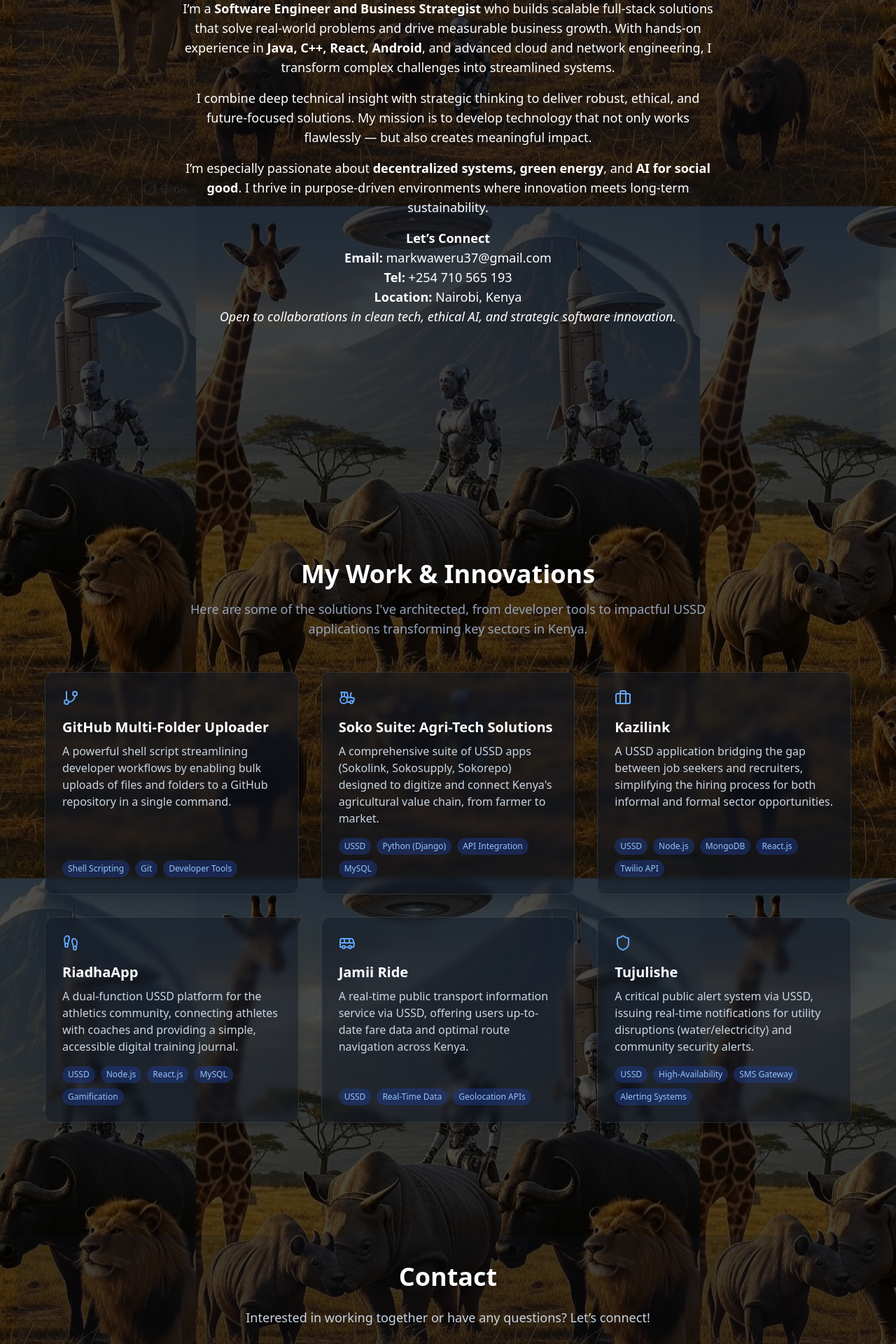
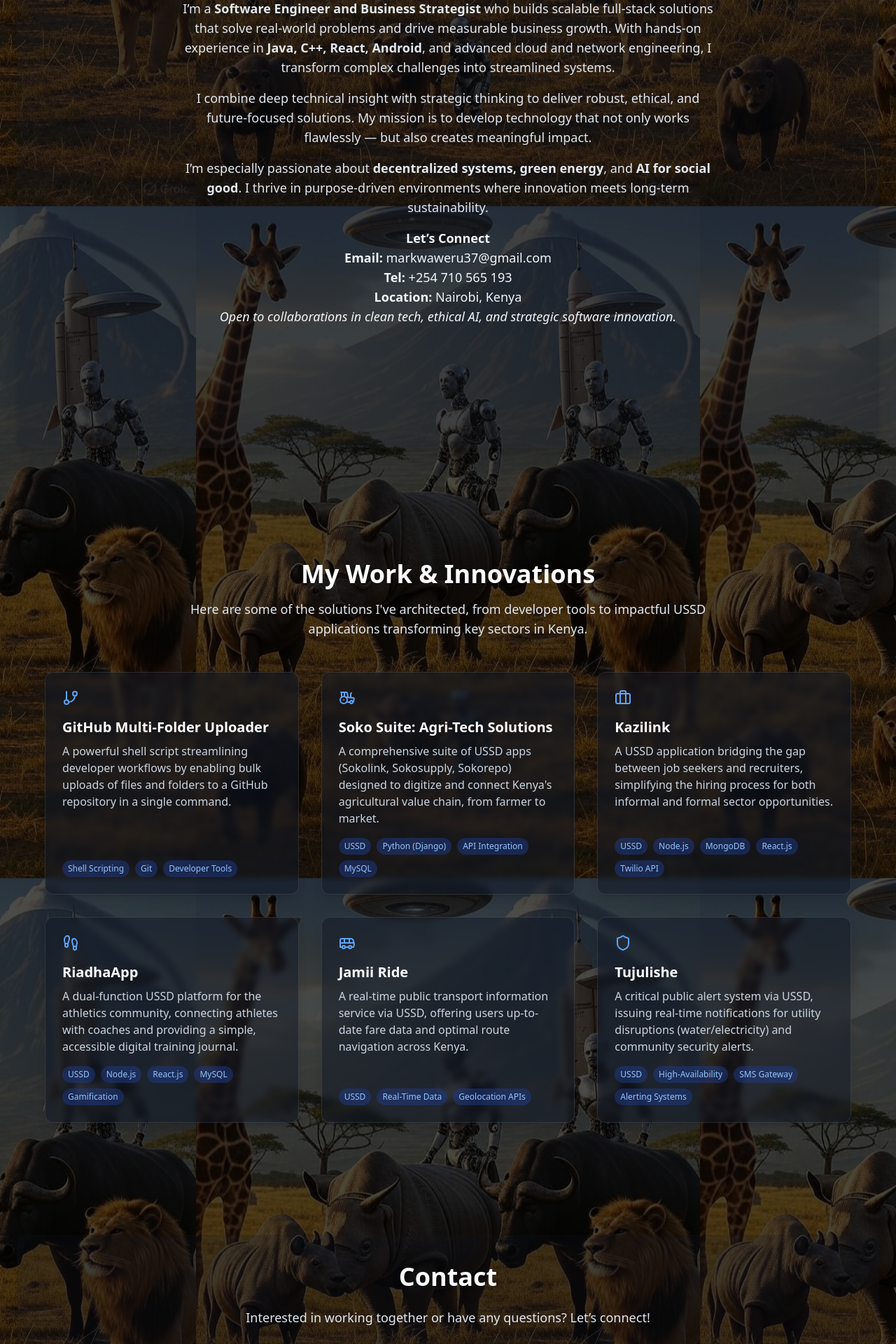
Before and after one commit to Waweru37/PortfolioApp, a React (Vite) app in the folder client/: page / in a window 1280 px wide. Shown: the part 1120-3040 px from the top of the page at 70% size. Built offline with nearby package versions, Linux system fonts and the light colour scheme.

Commit message:
Updated the Text Color Scheme and unified it

```diff
--- a/client/src/components/About.jsx
+++ b/client/src/components/About.jsx
@@ -7,17 +7,17 @@ function About() {
         <div className="relative z-10 flex flex-col items-center justify-center min-h-screen text-center px-4">
           <div className="max-w-3xl mx-auto">
             <h2 className="text-4xl font-bold mb-6">About Me</h2>
-            <p className="text-lg mb-4">
+            <p className="text-lg text-slate-200 mb-4">
               I’m a <strong className="font-bold">Software Engineer and Business Strategist</strong> who builds scalable full-stack solutions that solve real-world problems and drive measurable business growth.
               With hands-on experience in <strong>Java, C++, React, Android</strong>, and advanced cloud and network engineering, I transform complex challenges into streamlined systems.
             </p>
-            <p className="text-lg mb-4">
+            <p className="text-lg text-slate-200 mb-4">
               I combine deep technical insight with strategic thinking to deliver robust, ethical, and future-focused solutions. My mission is to develop technology that not only works flawlessly — but also creates meaningful impact.
             </p>
-            <p className="text-lg mb-4">
+            <p className="text-lg text-slate-200 mb-4">
               I’m especially passionate about <strong>decentralized systems, green energy</strong>, and <strong>AI for social good</strong>. I thrive in purpose-driven environments where innovation meets long-term sustainability.
             </p>
-            <p className="text-lg">
+            <p className="text-lg text-slate-100">
               <strong className="font-bold">Let’s Connect</strong><br />
               <strong>Email:</strong> markwaweru37@gmail.com<br />
               <strong>Tel:</strong> +254 710 565 193<br />
--- a/client/src/components/Contact.jsx
+++ b/client/src/components/Contact.jsx
@@ -42,7 +42,7 @@ function Contact() {
       <div className="bg-gray-900 bg-opacity-20 p-10 rounded-xl shadow-xl">
         <div className="max-w-3xl mx-auto">
           <h2 className="text-4xl font-bold mb-6">Contact</h2>
-          <p className="mb-10 text-lg text-slate-300">
+          <p className="mb-10 text-lg text-slate-200">
             Interested in working together or have any questions? Let’s connect!
           </p>
           <form
@@ -83,7 +83,7 @@ function Contact() {
               </p>
             )}
           </form>
-          <p className="mt-10 text-sm text-slate-400">
+          <p className="mt-10 text-sm text-slate-300">
             Or reach me directly: <br />
             <strong>Email:</strong> markwaweru37@gmail.com <br />
             <strong>Phone:</strong> +254 710 565 193 <br />
--- a/client/src/components/Projects.jsx
+++ b/client/src/components/Projects.jsx
@@ -45,7 +45,7 @@ function Projects() {
     <section id="projects" className="py-20 px-4 sm:px-6 lg:px-8 bg-transparent text-white">
       <div className="max-w-6xl mx-auto text-center">
         <h2 className="text-4xl font-bold mb-4">My Work & Innovations</h2>
-        <p className="text-lg text-slate-400 mb-12 max-w-3xl mx-auto">
+        <p className="text-lg text-slate-200 mb-12 max-w-3xl mx-auto">
           Here are some of the solutions I've architected, from developer tools to impactful USSD applications transforming key sectors in Kenya.
         </p>
         <div className="grid grid-cols-1 md:grid-cols-2 lg:grid-cols-3 gap-8">
```
